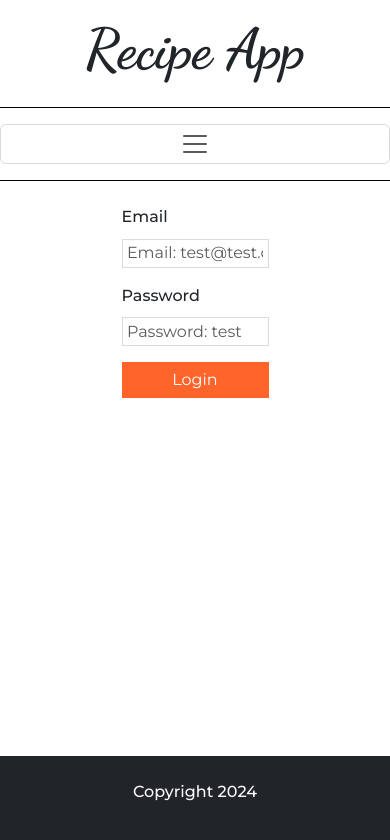
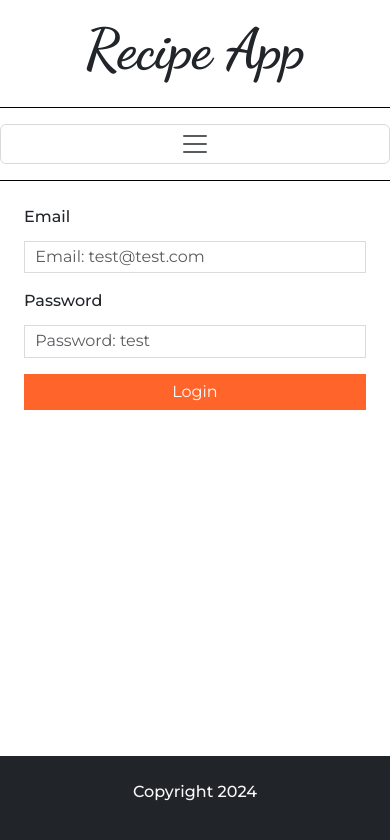
Before and after one commit to gulnarhasanzada/recipe-app, a React (Vite) app: page /login in a window 390 px wide. Shown: the top 840 px of the page. Built offline with nearby package versions, Linux system fonts and the light colour scheme; no server answers.

Commit message:
Adding media queries

```diff
--- a/src/components/search/Search.css
+++ b/src/components/search/Search.css
@@ -27,7 +27,7 @@
     padding: 1% 3%;
 }
 
-@media(max-width: 440px) {
+@media(max-width: 983px) {
     .input-search{
         width: 100%;
         margin-left: 0;
--- a/src/pages/login/Login.css
+++ b/src/pages/login/Login.css
@@ -2,3 +2,14 @@
  width: 50%;
  margin: 0 auto;
 }
+
+@media(max-width: 983px) {
+    .login-form{
+        width: 100%;
+        margin: 0 auto;
+    }
+
+    .input-field{
+        width: 100% !important;
+    }
+}
```
Also changed, not shown: src/index.css (line endings or trailing spaces).
